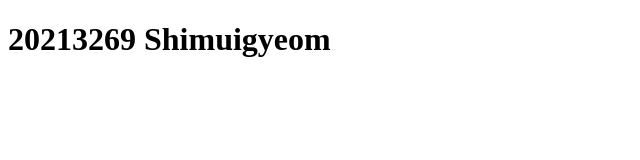
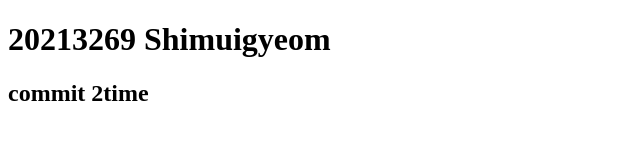
Before and after one commit to Dalmugeum/comtest, a plain HTML site: page 20213269shimuigyeom.htm in a window 1280 px wide. Shown: the whole page, without its empty margins (0-640 px from the left). Drawn offline with Linux system fonts and the light colour scheme.

Commit message:
2nd commit

```diff
--- a/20213269shimuigyeom.htm
+++ b/20213269shimuigyeom.htm
@@ -7,5 +7,6 @@
 </head>
 <body>
     <h1>20213269 Shimuigyeom</h1>
+    <h2>commit 2time</h2>
 </body>
 </html>
```
